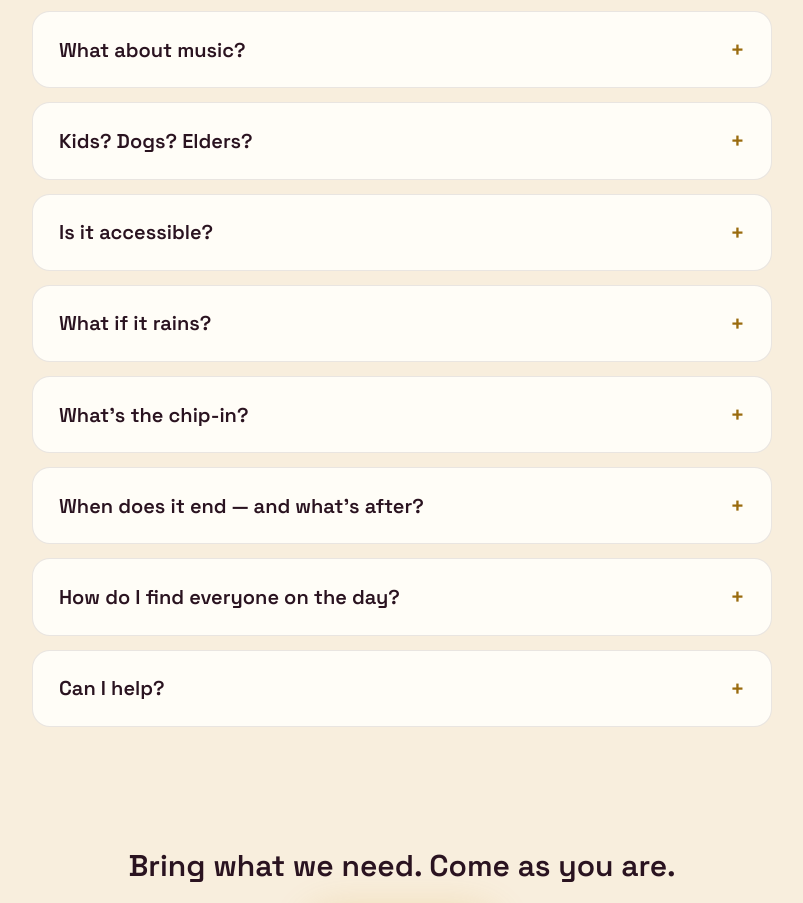
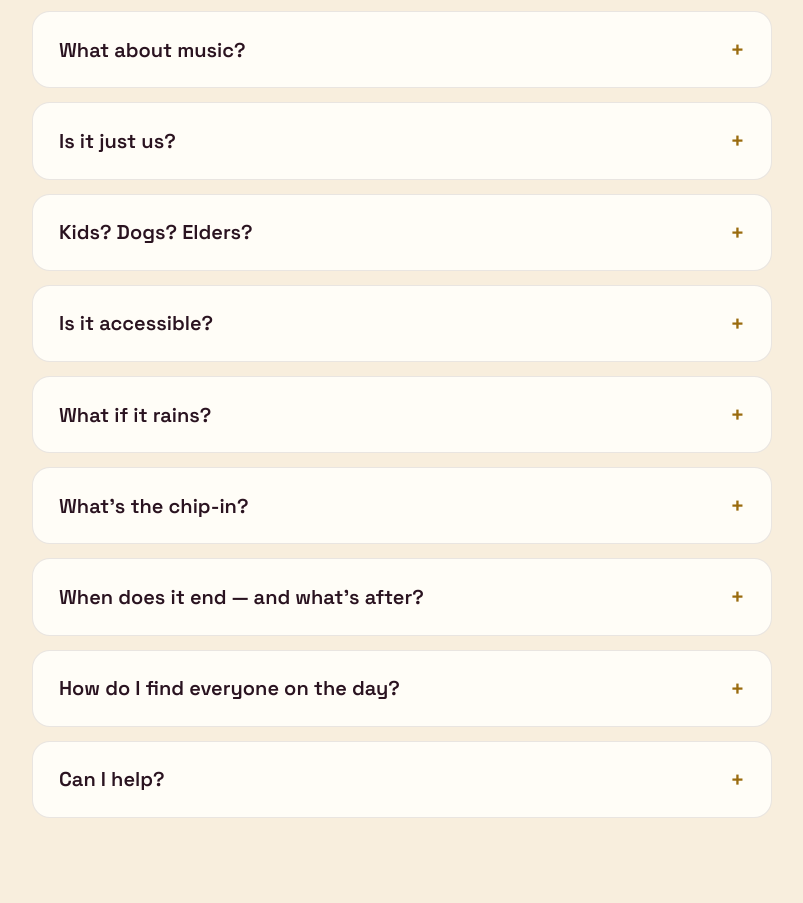
Before and after one commit to BLKOUTUK/commons, a plain HTML site: page public/picnic-faq.html in a window 1280 px wide. Shown: the part 1040-1943 px from the top of the page, without its empty margins (238-1041 px from the left). Drawn offline with Linux system fonts and the light colour scheme.

Commit message:
picnic faq: three-picnics section with IG handles for the 6pm live
Co-Authored-By: Claude Fable 5 <noreply@anthropic.com>
Claude-Session: https://claude.ai/code/session_01RuULNxESBppx9Vzeas9S1d

```diff
--- a/public/picnic-faq.html
+++ b/public/picnic-faq.html
@@ -86,6 +86,11 @@
     </details>
 
     <details class="faq">
+      <summary>Is it just us?</summary>
+      <p>No — three Black queer picnics share the Sunday. Burgess Park's Black pride picnic (<a href="https://www.instagram.com/djdubois_london/">@djdubois_london</a>) and Queertopia at Haggerston Park (<a href="https://www.instagram.com/queertopia.lgbt/">@queertopia.lgbt</a>) are on the grass too. At 6pm all three parks go live together on Instagram — fifteen minutes, one screen, hosted at <a href="https://www.instagram.com/blkoutuk/">@blkoutuk</a>. Follow all three.</p>
+    </details>
+
+    <details class="faq">
       <summary>Kids? Dogs? Elders?</summary>
       <p>All of us, every age. Kids welcome. Elders honoured. Dogs on their best behaviour — and on a lead if the park asks. This is the family picnic, in the fullest sense of the word.</p>
     </details>
```
